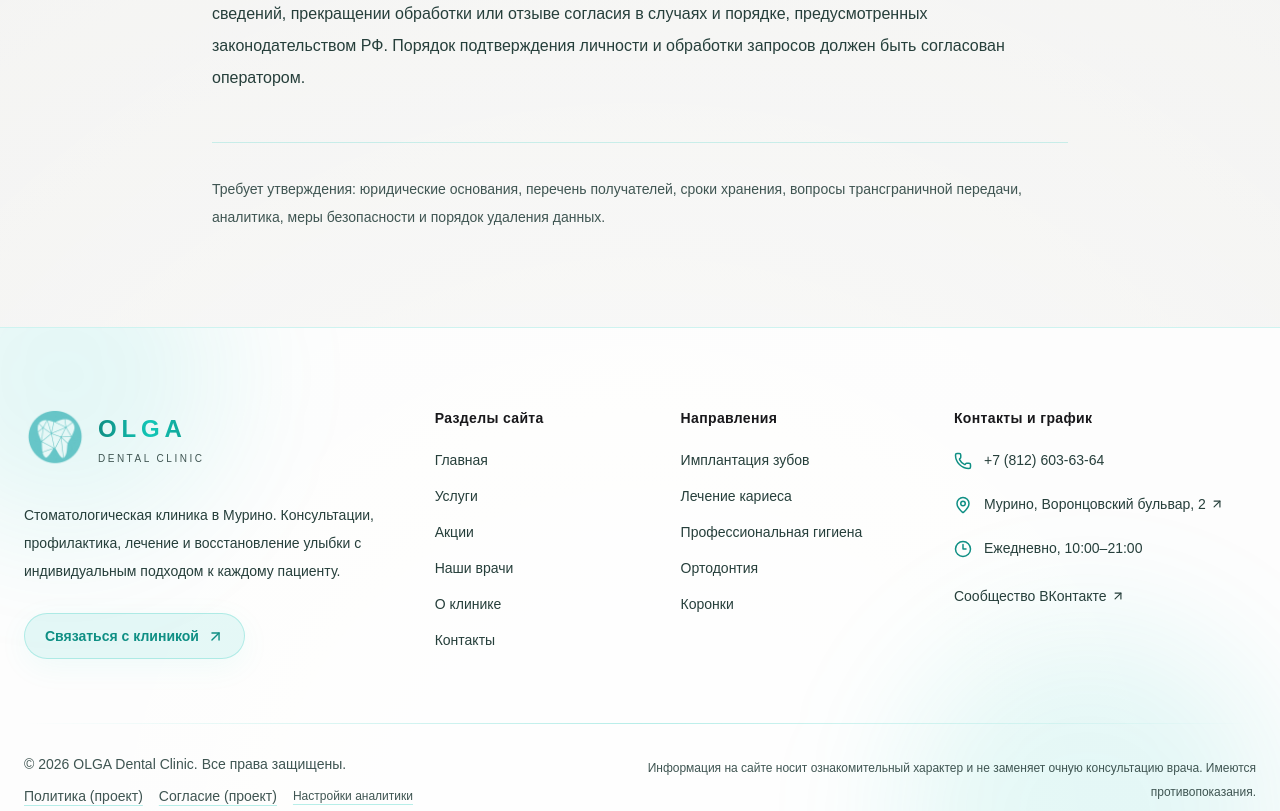
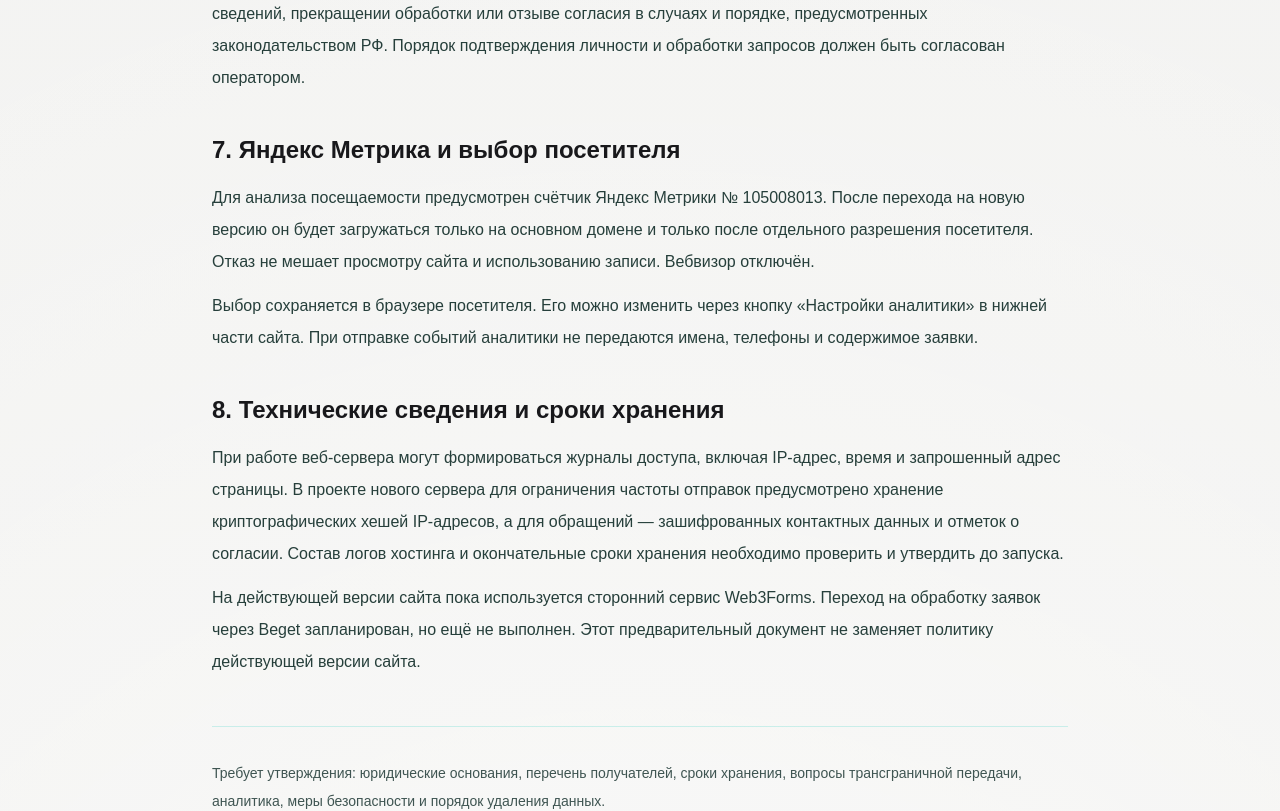
Before and after one commit to Islam999-sudo/olga-dental, a Next.js app: page /privacy in a window 1280 px wide. Shown: the part 1660-2471 px from the top of the page. Built offline with nearby package versions, Linux system fonts and the light colour scheme.

Commit message:
legal draft: document optional analytics, server logs and current Web3Forms transition accurately

```diff
--- a/app/privacy/page.tsx
+++ b/app/privacy/page.tsx
@@ -80,6 +80,36 @@ export default function PrivacyPage() {
             Порядок подтверждения личности и обработки запросов должен быть согласован оператором.
           </p>
         </section>
+        <section>
+          <h2 className="text-2xl font-semibold text-[var(--foreground)]">7. Яндекс Метрика и выбор посетителя</h2>
+          <p className="mt-4 leading-8">
+            Для анализа посещаемости предусмотрен счётчик Яндекс Метрики № 105008013.
+            После перехода на новую версию он будет загружаться только на основном домене
+            и только после отдельного разрешения посетителя. Отказ не мешает просмотру
+            сайта и использованию записи. Вебвизор отключён.
+          </p>
+          <p className="mt-3 leading-8">
+            Выбор сохраняется в браузере посетителя. Его можно изменить через кнопку
+            «Настройки аналитики» в нижней части сайта. При отправке событий аналитики
+            не передаются имена, телефоны и содержимое заявки.
+          </p>
+        </section>
+        <section>
+          <h2 className="text-2xl font-semibold text-[var(--foreground)]">8. Технические сведения и сроки хранения</h2>
+          <p className="mt-4 leading-8">
+            При работе веб-сервера могут формироваться журналы доступа, включая IP-адрес,
+            время и запрошенный адрес страницы. В проекте нового сервера для ограничения
+            частоты отправок предусмотрено хранение криптографических хешей IP-адресов,
+            а для обращений — зашифрованных контактных данных и отметок о согласии.
+            Состав логов хостинга и окончательные сроки хранения необходимо
+            проверить и утвердить до запуска.
+          </p>
+          <p className="mt-3 leading-8">
+            На действующей версии сайта пока используется сторонний сервис Web3Forms.
+            Переход на обработку заявок через Beget запланирован, но ещё не выполнен.
+            Этот предварительный документ не заменяет политику действующей версии сайта.
+          </p>
+        </section>
       </div>
       <div className="mt-12 border-t border-[var(--accent-light)]/20 pt-8 text-sm leading-7 text-[var(--text-muted)]">
         Требует утверждения: юридические основания, перечень получателей, сроки хранения,
```
